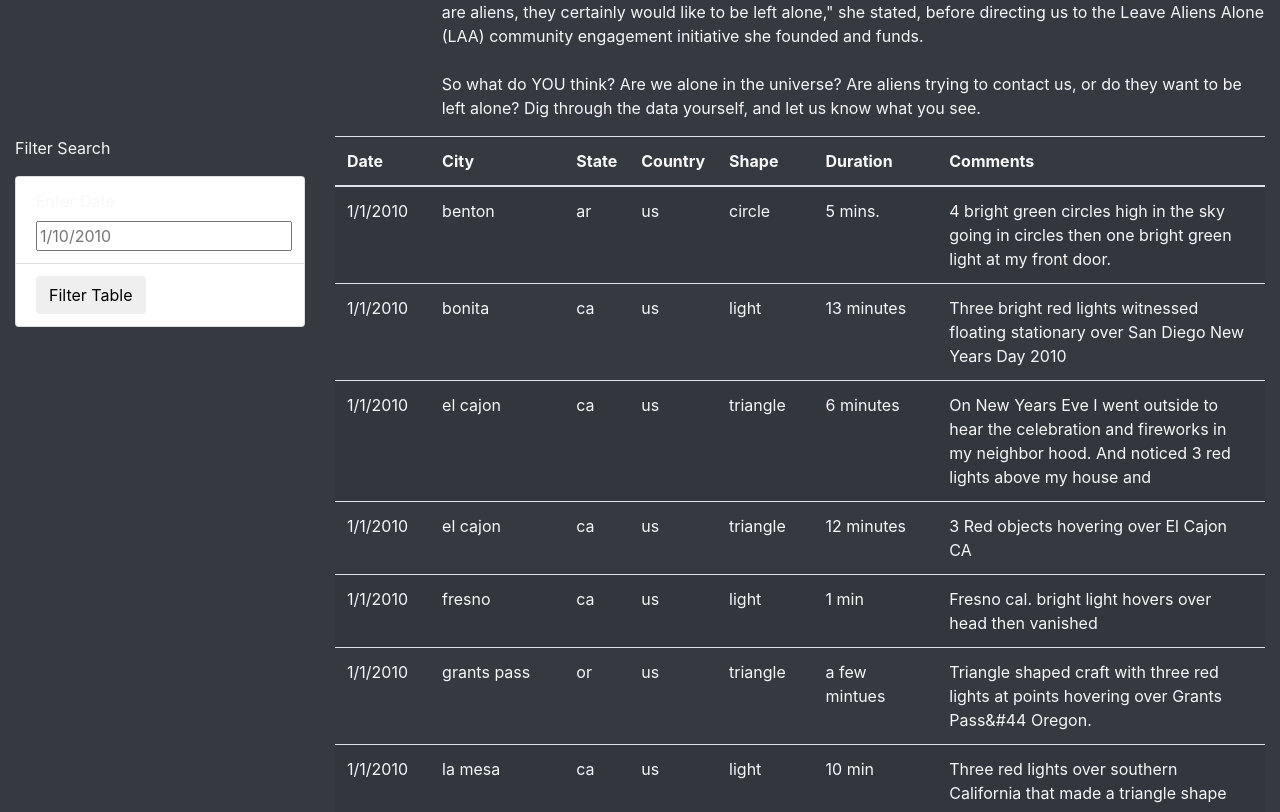
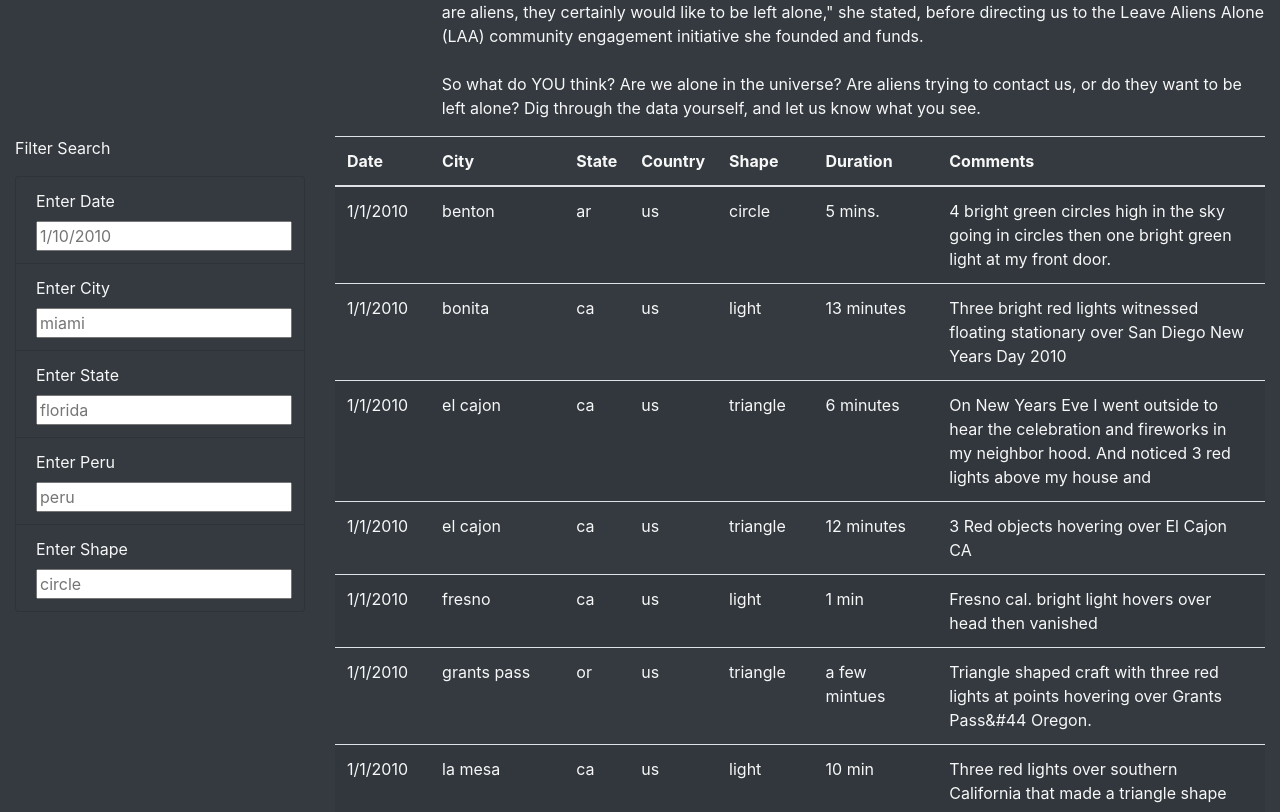
Before and after one commit to analucia-r/UFOs, a plain HTML site: page index.html in a window 1280 px wide. Shown: the part 603-1415 px from the top of the page. Drawn offline with nearby package versions, Linux system fonts and the light colour scheme.

Commit message:
adding more filters

```diff
--- a/index.html
+++ b/index.html
@@ -1,20 +1,19 @@
 <!DOCTYPE html>
 <html lang="en">
+
 <head>
   <meta charset="UTF-8">
   <meta http-equiv="X-UA-Compatible" content="IE=edge">
   <meta name="viewport" content="width=device-width, initial-scale=1.0">
   <title>Document</title>
-    <link
-      rel="stylesheet"
-      href="https://maxcdn.bootstrapcdn.com/bootstrap/4.0.0/css/bootstrap.min.css"
-      integrity="sha384-Gn5384xqQ1aoWXA+058RXPxPg6fy4IWvTNh0E263XmFcJlSAwiGgFAW/dAiS6JXm"
-      crossorigin="anonymous"/>
+  <link rel="stylesheet" href="https://maxcdn.bootstrapcdn.com/bootstrap/4.0.0/css/bootstrap.min.css"
+    integrity="sha384-Gn5384xqQ1aoWXA+058RXPxPg6fy4IWvTNh0E263XmFcJlSAwiGgFAW/dAiS6JXm" crossorigin="anonymous" />
 
-      <link rel="stylesheet" href="static/css/style.css"/>
+  <link rel="stylesheet" href="static/css/style.css" />
 
 
 </head>
+
 <body class="bg-dark">
 
   <div class="wrapper">
@@ -32,7 +31,20 @@
         </div>
         <div class="col-md-8">
           <p>
-                          Are we alone in the universe? For millennia, humans have turned to the sky to answer this question. Now, thanks to research generously funded by W. Avy, a UFO-enthusiast and amateur ufologist, we can supplement our sky-searching with data analysis.<br><br>"The release of this analysis is well-timed: It coincides with the celebration of World UFO Day, which is a moment for ufologists around the world to connect, relax, and sample a range of UFO-themed snacks," said Dr. Ursula F. Olivier, the world's preeminent expert on circular sightings. "Citizen-scientists can be especially helpful in both cataloguing sightings—which is hugely helpful for us in our search for aliens—and in helping us celebrate the work that has already been done, such as this data visualization project, which will help us raise awareness of the ubiquity of sightings!"<br><br>Not everyone is ready to celebrate, however. Local CEO and vocal anti-alien activist V. Isualize reached out to our reporters to go on record as firmly opposed to any attempts to provide access to this data. "If there are aliens, they certainly would like to be left alone," she stated, before directing us to the Leave Aliens Alone (LAA) community engagement initiative she founded and funds.<br><br>So what do YOU think? Are we alone in the universe? Are aliens trying to contact us, or do they want to be left alone? Dig through the data yourself, and let us know what you see.
+            Are we alone in the universe? For millennia, humans have turned to the sky to answer this question. Now,
+            thanks to research generously funded by W. Avy, a UFO-enthusiast and amateur ufologist, we can supplement
+            our sky-searching with data analysis.<br><br>"The release of this analysis is well-timed: It coincides with
+            the celebration of World UFO Day, which is a moment for ufologists around the world to connect, relax, and
+            sample a range of UFO-themed snacks," said Dr. Ursula F. Olivier, the world's preeminent expert on circular
+            sightings. "Citizen-scientists can be especially helpful in both cataloguing sightings—which is hugely
+            helpful for us in our search for aliens—and in helping us celebrate the work that has already been done,
+            such as this data visualization project, which will help us raise awareness of the ubiquity of
+            sightings!"<br><br>Not everyone is ready to celebrate, however. Local CEO and vocal anti-alien activist V.
+            Isualize reached out to our reporters to go on record as firmly opposed to any attempts to provide access to
+            this data. "If there are aliens, they certainly would like to be left alone," she stated, before directing
+            us to the Leave Aliens Alone (LAA) community engagement initiative she founded and funds.<br><br>So what do
+            YOU think? Are we alone in the universe? Are aliens trying to contact us, or do they want to be left alone?
+            Dig through the data yourself, and let us know what you see.
           </p>
         </div>
       </div>
@@ -42,21 +54,44 @@
       <div class="row">
         <div class="col-md-3">
 
-                                <form>
+          <form class="bg-dark">
+
             <p>Filter Search</p>
 
-                                  <ul class="list-group">
+            <ul class="list-group bg-dark">
 
 
-                                <li class="list-group-item">
+              <li class="list-group-item bg-dark">
 
                 <label for="date">Enter Date</label>
                 <input type="text" placeholder="1/10/2010" id="datetime" />
+
               </li>
-                                <li class="list-group-item">
+              <li class="list-group-item bg-dark">
 
-                                <button id="filter-btn" type="button" class="btn btn-default">Filter Table</button>
+                <label for="city">Enter City</label>
+                <input type="text" placeholder="miami" id="city" />
+
               </li>
+              <li class="list-group-item bg-dark">
+
+                <label for="state">Enter State</label>
+                <input type="text" placeholder="florida" id="state" />
+
+              </li>
+              <li class="list-group-item bg-dark">
+
+                <label for="country">Enter Peru</label>
+                <input type="text" placeholder="peru" id="country" />
+
+              </li>
+              <li class="list-group-item bg-dark">
+
+                <label for="shape">Enter Shape</label>
+                <input type="text" placeholder="circle" id="shape" />
+
+              </li>
+
             </ul>
           </form>
         </div>
@@ -88,4 +123,5 @@
   <script src="static/js/data.js"></script>
   <script src="static/js/app.js"></script>
 </body>
+
 </html>
--- a/static/js/app.js
+++ b/static/js/app.js
@@ -1,9 +1,8 @@
-// import the data from data.js
+// from data.js
 const tableData = data;
 
-// Reference the HTML table using d3
+// get table references
 var tbody = d3.select("tbody");
-
 
 function buildTable(data) {
   // First, clear out any existing data
@@ -20,32 +19,48 @@ function buildTable(data) {
     Object.values(dataRow).forEach((val) => {
       let cell = row.append("td");
       cell.text(val);
-    }
-    );
+    });
   });
 }
 
-function handleClick() {
-  // Grab the datetime value from the filter
-  let date = d3.select("#datetime").property("value");
-  let filteredData = tableData;
+// 1. Create a variable to keep track of all the filters as an object.
 
-  // Check to see if a date was entered and filter the
-  // data using that date.
-  if (date) {
-    // Apply `filter` to the table data to only keep the
-    // rows where the `datetime` value matches the filter value
-    filteredData = filteredData.filter(row => row.datetime === date);
+
+// 3. Use this function to update the filters.
+function updateFilters() {
+
+    // 4a. Save the element that was changed as a variable.
+
+    // 4b. Save the value that was changed as a variable.
+
+    // 4c. Save the id of the filter that was changed as a variable.
+
+
+    // 5. If a filter value was entered then add that filterId and value
+    // to the filters list. Otherwise, clear that filter from the filters object.
+
+
+    // 6. Call function to apply all filters and rebuild the table
+    filterTable();
+
   }
 
-  // Rebuild the table using the filtered data
-  // @NOTE: If no date was entered, then filteredData will
-  // just be the original tableData.
-  buildTable(filteredData);
-}
+  // 7. Use this function to filter the table when data is entered.
+  function filterTable() {
 
-// Attach an event to listen for the form button
-d3.selectAll("#filter-btn").on("click", handleClick);
+    // 8. Set the filtered data to the tableData.
 
-// Build the table when the page loads
-buildTable(tableData);
+
+    // 9. Loop through all of the filters and keep any data that
+    // matches the filter values
+
+
+    // 10. Finally, rebuild the table using the filtered data
+
+  }
+
+  // 2. Attach an event to listen for changes to each filter
+
+
+  // Build the table when the page loads
+  buildTable(tableData);
```
Also changed, not shown: static/js/app_1.js (added, +51 -0 lines). Lines whose indentation alone changed are shown as unchanged.
